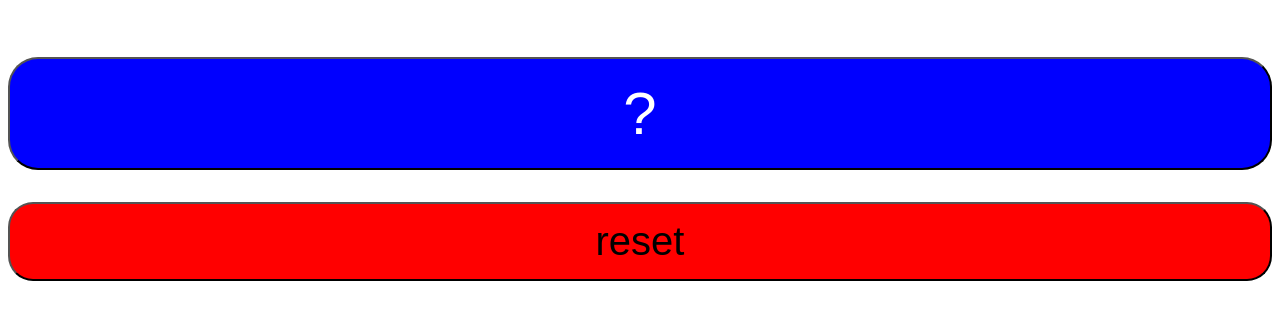
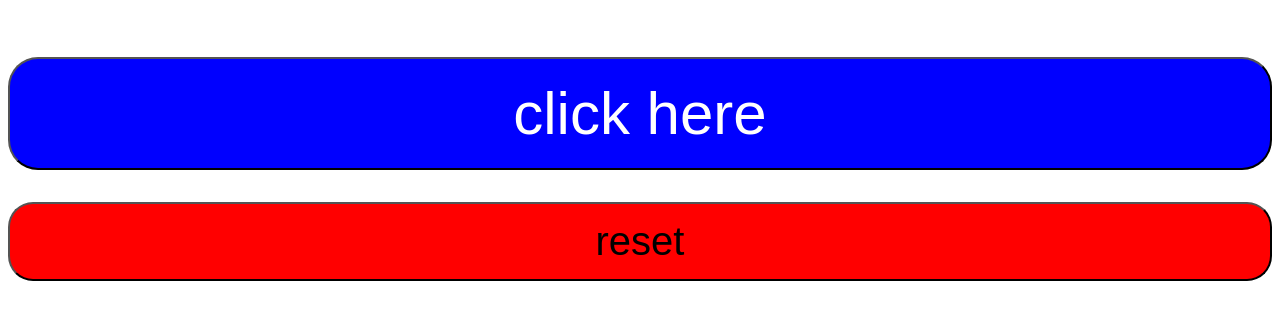
Before and after one commit to MattyDem/hugas, a plain HTML site: page index.html in a window 1280 px wide. Shown: the part 140-460 px from the top of the page. Drawn offline with Linux system fonts and the light colour scheme.

Commit message:
Update index.html

```diff
--- a/index.html
+++ b/index.html
@@ -11,7 +11,7 @@
 
 		<p class="css-header">SINONG MAG HUHUGAS</p>
 
-		<button onclick='randomPhoto()'class='css-button1'>?</button>
+		<button onclick='randomPhoto()'class='css-button1'>click here</button>
 
 		<p class="js-person css-person"></p>
 
```
